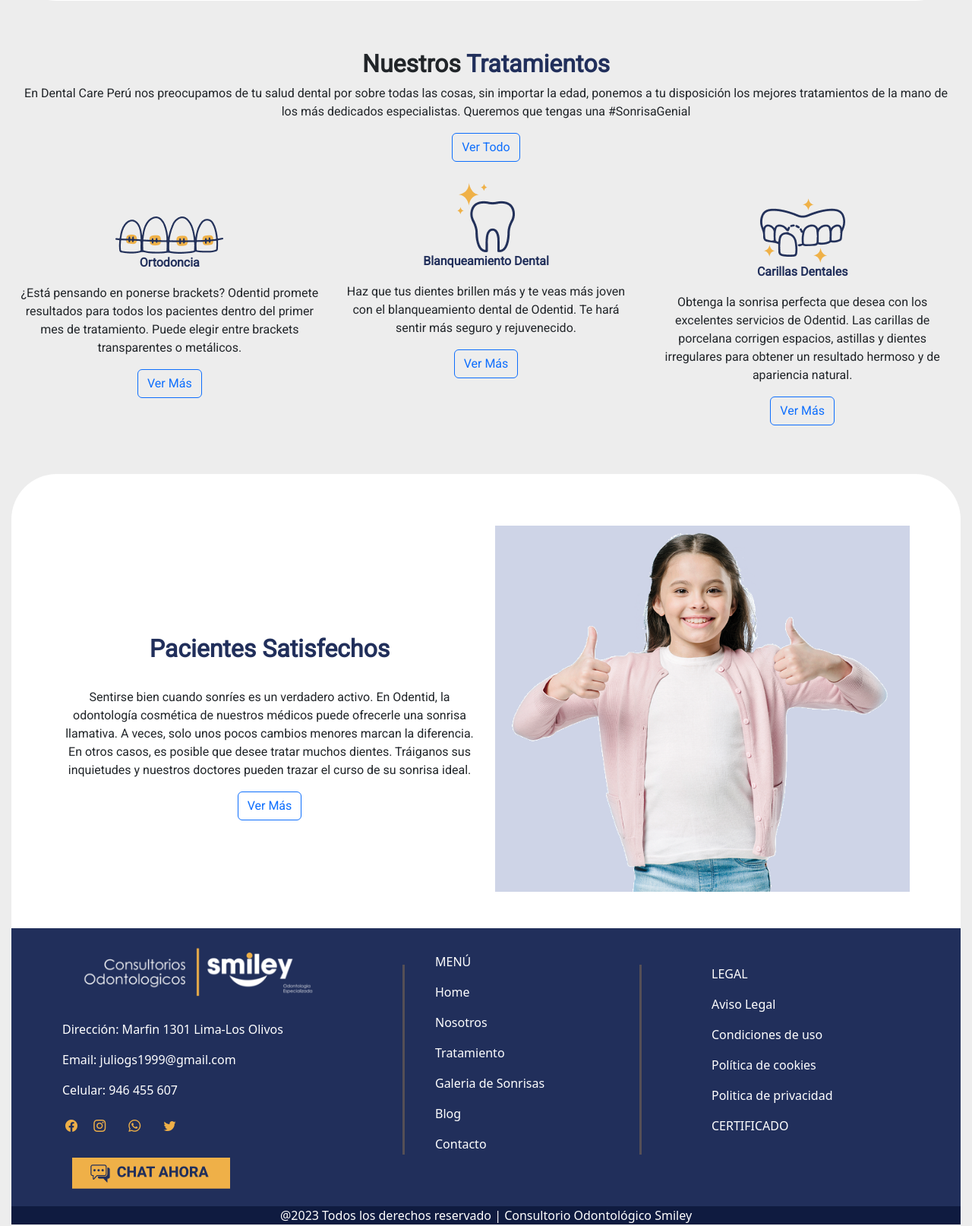
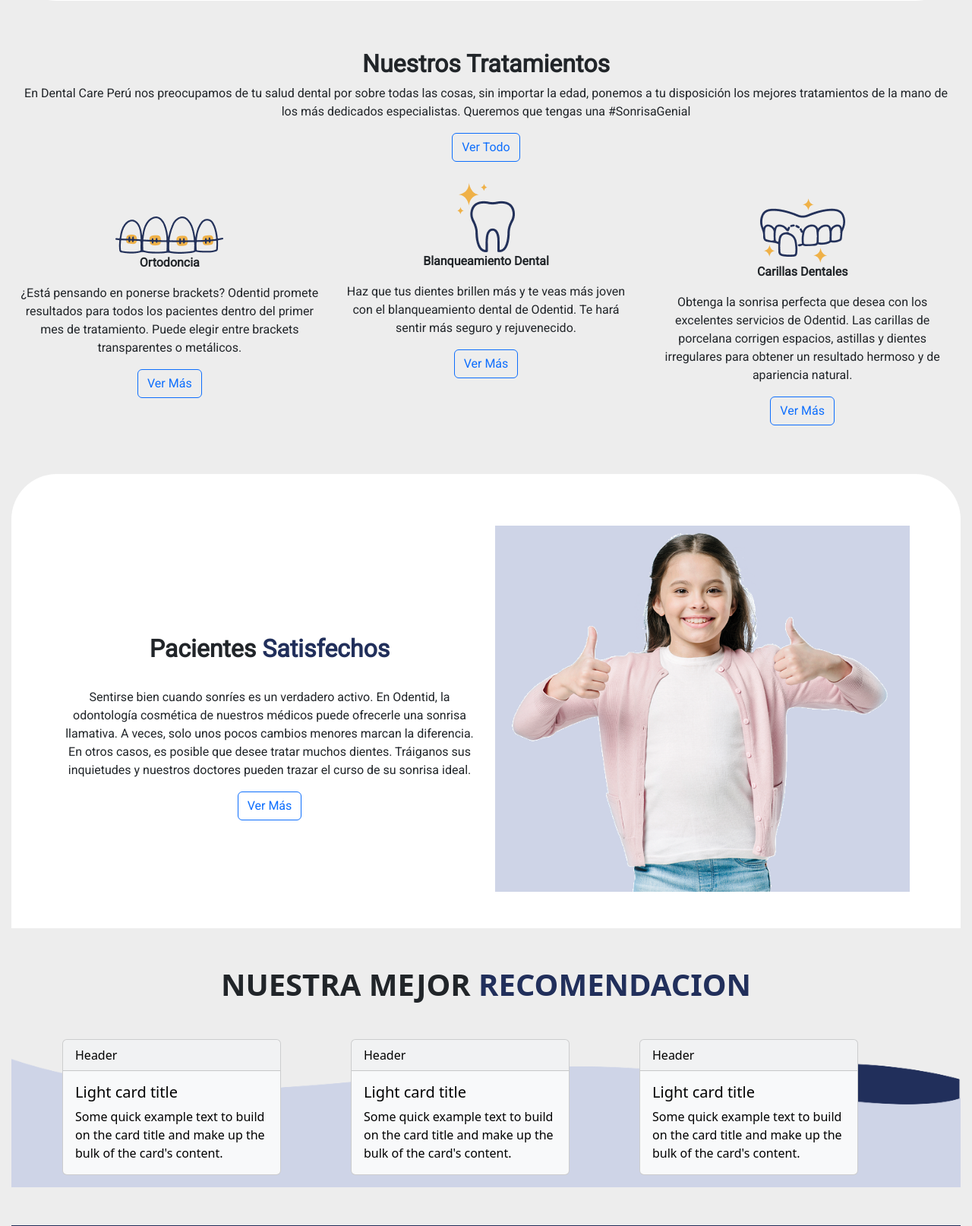
Before and after one commit to Juliogs1999/ClinicaDental-Web, a PHP site: page / in a window 1280 px wide. Shown: the part 1430-3044 px from the top of the page at 76% size. Run offline with PHP 8.4, Linux system fonts and the light colour scheme.

Commit message:
18/10
subio el 18/10 avance unico de richard

```diff
--- a/ClinicaDental-web/index.html
+++ b/ClinicaDental-web/index.html
@@ -55,7 +55,7 @@
           <div class="collapse navbar-collapse justify-content-end" id="navbarNavDropdown" >
             <ul class="navbar-nav justify-content-center ">
               <li class="nav-item">
-                <a class="nav-link mx-4" href="/">Home</a>
+                <a class="nav-link mx-4" href="index.html">Home</a>
                 </li>
             <li class="nav-item">
                 <a class="nav-link  mx-4" href="#" id="item-menu-nosotros">Nosotros</a>
@@ -228,7 +228,7 @@
         <div class="container">
             <div class="row mt-5 align-items-center">
                 <div class="col-md-6 align-bottom">
-                    <h2 class="tratamiento-letra"><strong>Pacientes Satisfechos</strong></h2>
+                    <h2 ><strong>Pacientes </strong><strong style="color: #212F5B;">Satisfechos</strong></h2>
                     <br>
                     <p>Sentirse bien cuando sonríes es un verdadero activo. En Odentid, la odontología cosmética
                         de nuestros médicos puede ofrecerle una sonrisa llamativa. A veces, solo unos pocos cambios
@@ -243,6 +243,39 @@
                 </div>
             </div>
         </div>
+      </div>
+
+      <!--NUESTRA MEJOR RECOMENDACION-->
+      <div id="recomendacion" >
+        <h1 class="text-center"><strong>NUESTRA MEJOR </strong><STRONG style="color: #212F5B;">RECOMENDACION</STRONG></h1>
+        <div class="container mt-5 mb-5 ">
+        <div class="row ">
+          <div class="col-4"><div class="card text-bg-light mb-3" style="max-width: 18rem;">
+            <div class="card-header">Header</div>
+            <div class="card-body">
+              <h5 class="card-title">Light card title</h5>
+              <p class="card-text">Some quick example text to build on the card title and make up the bulk of the card's content.</p>
+            </div>
+          </div></div>
+          <div class="col-4"><div class="card text-bg-light mb-3" style="max-width: 18rem;">
+            <div class="card-header">Header</div>
+            <div class="card-body">
+              <h5 class="card-title">Light card title</h5>
+              <p class="card-text">Some quick example text to build on the card title and make up the bulk of the card's content.</p>
+            </div>
+          </div></div>
+          <div class="col-4"><div class="card text-bg-light mb-3" style="max-width: 18rem;">
+            <div class="card-header">Header</div>
+            <div class="card-body">
+              <h5 class="card-title">Light card title</h5>
+              <p class="card-text">Some quick example text to build on the card title and make up the bulk of the card's content.</p>
+            </div>
+          </div></div>
+        </div>
+
+        <div></div>
+
+      </div>
       </div>
 
     </main>
--- a/ClinicaDental-web/style.css
+++ b/ClinicaDental-web/style.css
@@ -36,10 +36,7 @@ body{
 .tratamiento{
     background-color: #EDEDED;
 }
-.tratamiento-letra{
-    color: #212F5B;
 
-}
 
 
 .posicionado{
@@ -76,3 +73,16 @@ body{
 .ml-nosotros{
     margin-left: 7%;
 }
+#recomendacion{
+    margin-top: 50px;
+    margin-bottom: 50px;
+    background-image: url(img/FONDO.png);
+    background-image: no-repeat;
+    background-image: fixed;
+    background-image: center;
+    -webkit-background-size: cover;
+    -moz-background-size: cover;
+    -o-background-size: cover;
+    background-size: cover;
+
+    }
```
Also changed, not shown: ClinicaDental-web/img/FONDO.png (added).
